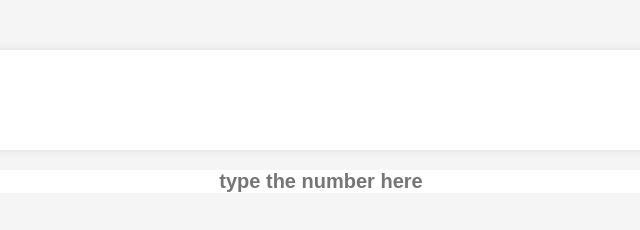
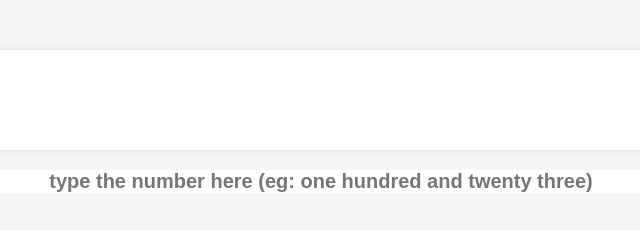
Before and after one commit to gloirekiba/number-parser, a website with bundled scripts: page src/index.html in a window 1280 px wide. Shown: the whole page, without its empty margins (319-959 px from the left). Built offline with nearby package versions, Linux system fonts and the light colour scheme.

Commit message:
💄 update ui

```diff
--- a/src/index.html
+++ b/src/index.html
@@ -15,7 +15,7 @@
         type="text"
         id="numberInput"
         class="numberInput"
-        placeholder="type the number here"
+        placeholder="type the number here (eg: one hundred and twenty three)"
         pattern="[a-z]*"
       />
     </div>
```
